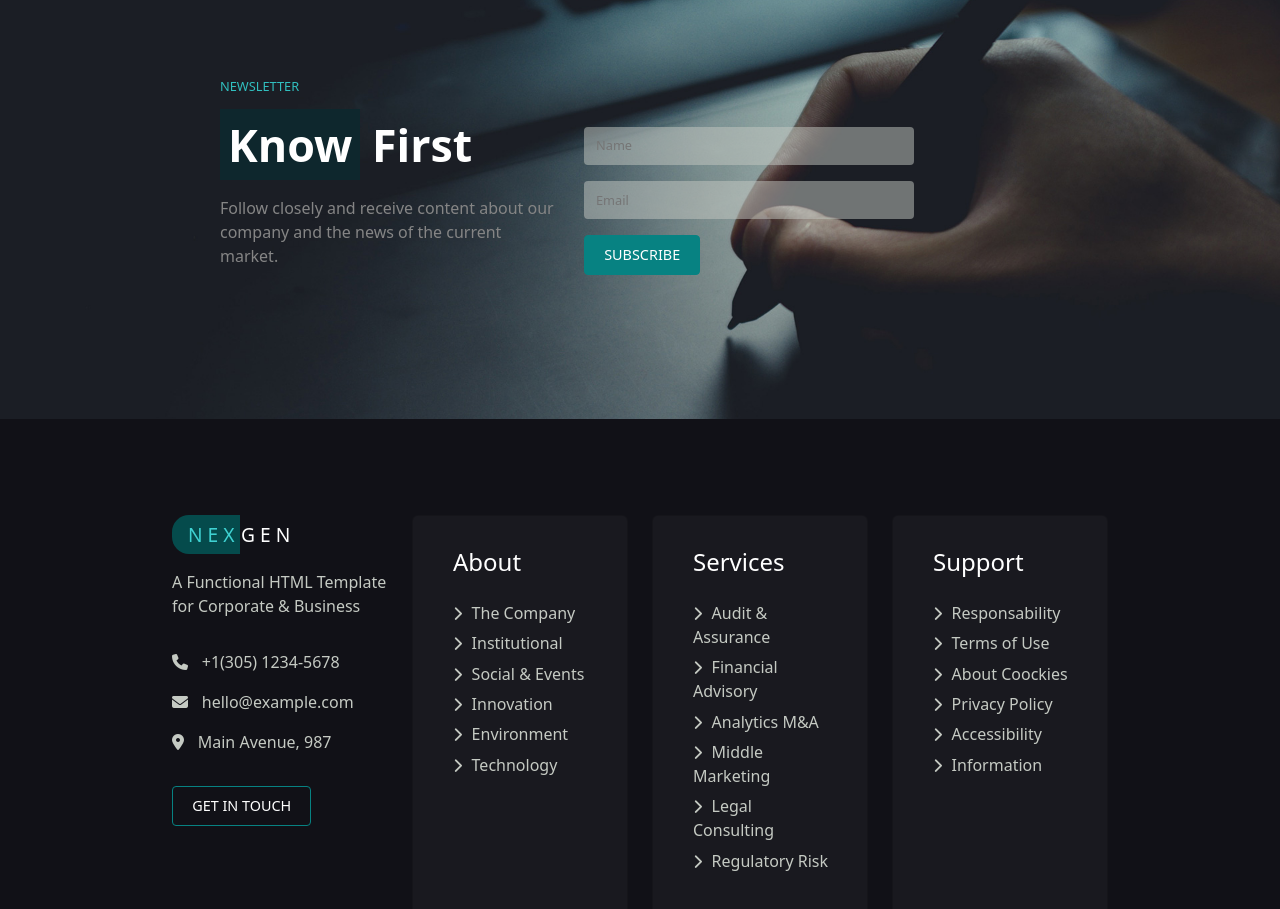
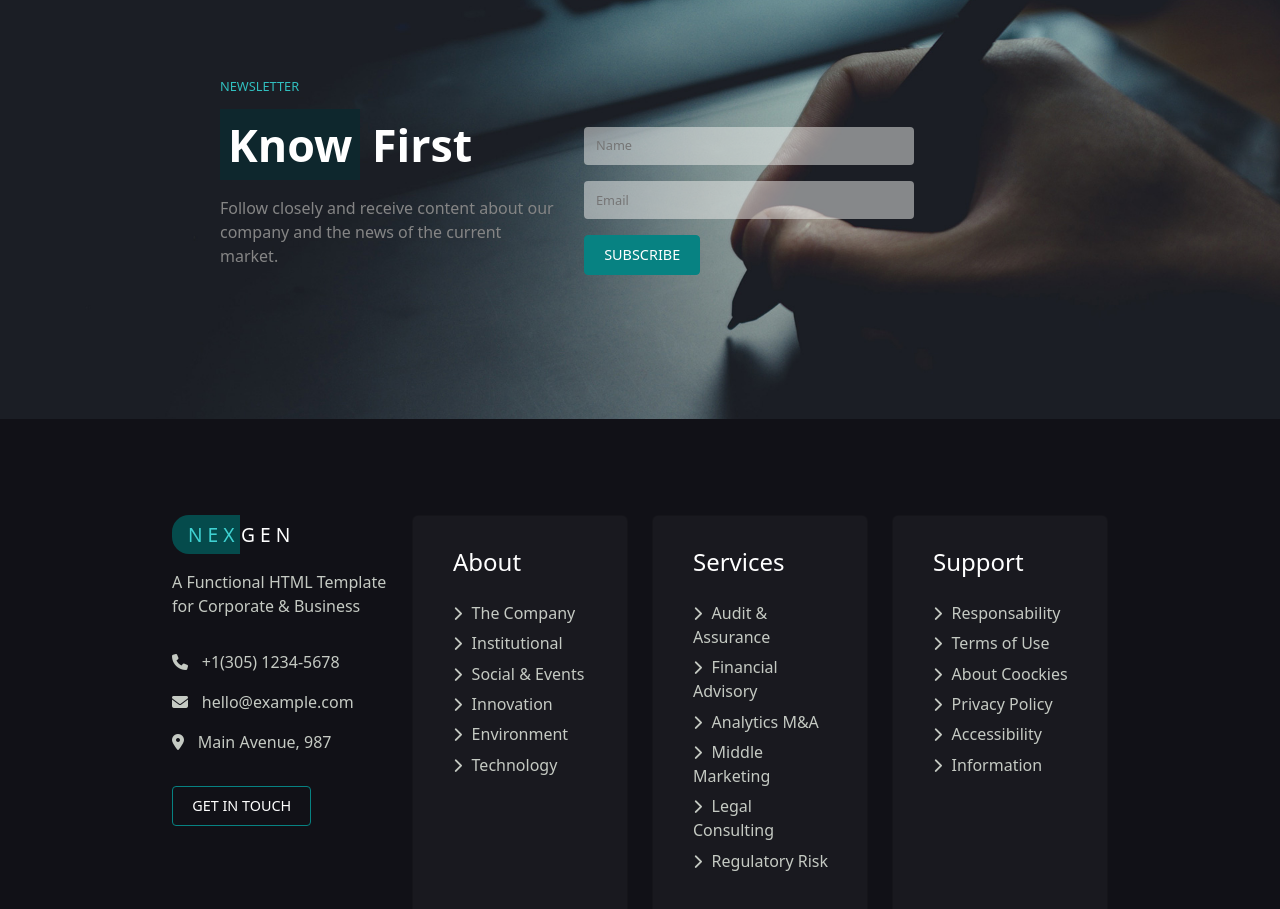
Before and after one commit to CarmineC93/proj-html-vuejs, a Vue app: page / in a window 1280 px wide. Shown: the part 4120-5029 px from the top of the page. Built offline with nearby package versions, Linux system fonts and the light colour scheme.

Commit message:
add functionality to Subscriber

```diff
--- a/src/components/AppNews.vue
+++ b/src/components/AppNews.vue
@@ -30,7 +30,8 @@ export default{
             </div>
             <div class="row row-cols-lg-3 row-cols-md-2 row-cols-sm-1 row-cols-xs-1">
                 <div class="col d-flex" v-for="(article, index) in store.articles" :key="index">
-                        <AppArticle :item="article" :title="article.title" :img="article.img" :active="article.active" />
+                    <!-- componente AppArticle -->
+                    <AppArticle :item="article" :title="article.title" :img="article.img" :active="article.active" />
                 </div>
             </div>
     </section>
--- a/src/components/AppSubscriber.vue
+++ b/src/components/AppSubscriber.vue
@@ -1,7 +1,29 @@
 <script>
+import { store } from "../store";
 
 export default {
-    name: "AppSubscriber"
+
+    name: "AppSubscriber",
+    data(){
+        return{
+            store
+        }
+    },
+    methods:{
+        addSubscription(){
+            let requestUser = {}
+
+            requestUser.nameUser = document.getElementById('name').value;
+            requestUser.emailUser = document.getElementById('email').value;
+
+            this.store.newsLetter.push(requestUser);
+
+            console.log(this.store.newsLetter)
+
+            document.getElementById('name').value = "";
+            document.getElementById('email').value = "";
+        }
+    }
 }
 
 </script>
@@ -19,13 +41,13 @@ export default {
                 <div class="col-lg-7 col-md-12 col-sm-12 px-3 my-5">
                     <form class="d-flex flex-column">
                         <label class="d-none" for="name">Name</label>
-                        <input type="text" id="name" placeholder="Name">
+                        <input type="text" id="name" value="" placeholder="Name">
 
                         <label class="d-none" for="email">Email</label>
-                        <input type="email" id="email" placeholder="Email">
+                        <input type="email" id="email" value="" placeholder="Email">
                     </form>
                     <div>
-                        <button class="ms_btn ms_btn_full">SUBSCRIBE</button>
+                        <button @click="addSubscription()" class="ms_btn ms_btn_full">SUBSCRIBE</button>
                     </div>
                 </div>
             </div>
@@ -49,6 +71,7 @@ export default {
     input{
         width: 70%;
         margin-bottom: 1rem;
+        background-color: #f1f1f080;
     }
 }
 
--- a/src/store.js
+++ b/src/store.js
@@ -102,7 +102,8 @@ export const store = reactive({
             active: false
         },
     ],
-    //in questo array andranno i recapiti di contatto inseriti dall'utente
+    //qui i recapiti di contatto inseriti dall'utente
     requestes:[],
+    newsLetter: [],
 
 });
```
